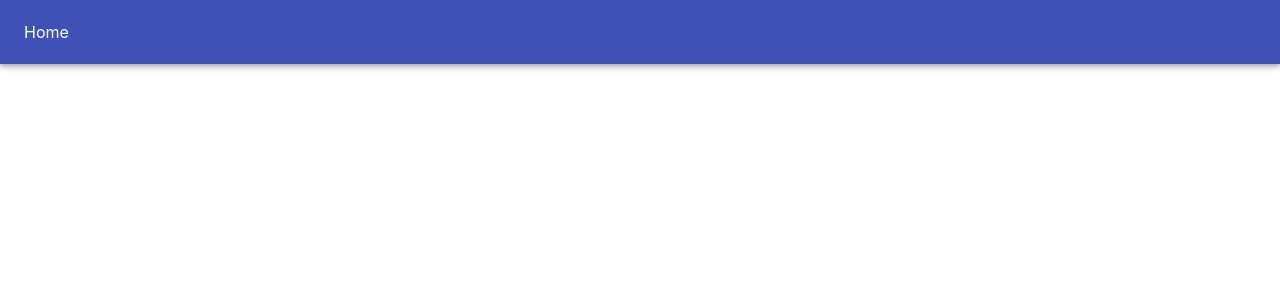
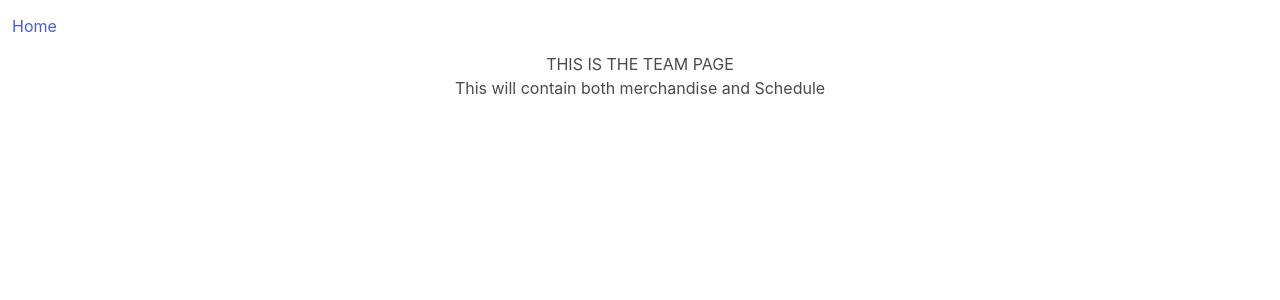
Before and after one commit to dipoosinubi/project4, a React (Create React App) app in the folder client/: page /merchandise/1 in a window 1280 px wide. Shown: the top 300 px of the page. Built offline with nearby package versions, Linux system fonts and the light colour scheme.

Commit message:
created team page component

```diff
--- a/client/src/App.js
+++ b/client/src/App.js
@@ -1,8 +1,9 @@
 import React from 'react';
 import {BrowserRouter as Router, Switch, Route } from 'react-router-dom';
 import NavBar from './components/NavBar.js'
+import HomePage from './components/HomePage.js'
+import TeamPage from './components/TeamPage.js'
 import './App.css';
-import HomePage from './components/HomePage.js'
 
 function App() {
   return (
@@ -11,6 +12,7 @@ function App() {
       <Router>
         <Switch>
           <Route exact path="/" component={HomePage} />
+          <Route path="/merchandise/:id" component={TeamPage} />
         </Switch>
       </Router>
     </div>
--- a/client/src/components/HomePage.js
+++ b/client/src/components/HomePage.js
@@ -94,7 +94,7 @@ export default class HomePage extends React.Component {
                     <ul>
                         {this.state.teams.map(team => (
                             <li>
-                                <Link>
+                                <Link to='/merchandise/:id'>
                                     {team.name}
                                 </Link>
                             </li>
--- a/client/src/components/NavBar.js
+++ b/client/src/components/NavBar.js
@@ -1,20 +1,18 @@
 import React from 'react';
-import { Link } from 'react-router-dom'
-import AppBar from '@material-ui/core/AppBar'
-import Toolbar from '@material-ui/core/Toolbar'
-import Typography from '@material-ui/core/Typography'
+
 
 const NavBar = () => {
     return (
-        <div>
-            <AppBar position='static'>
-                <Toolbar>
-                    <Typography variant="title" color="inherit">
-                        Home
-                    </Typography>
-                </Toolbar>
-            </AppBar>
+        <nav class="navbar" role="navigation" aria-label="main navigation">
+        <div class="navbar-brand">
+          <a class="navbar-item" href="/" >Home</a>
+          <a role="button" class="navbar-burger" aria-label="menu" aria-expanded="false">
+            <span aria-hidden="true"></span>
+            <span aria-hidden="true"></span>
+            <span aria-hidden="true"></span>
+          </a>
         </div>
+      </nav>
     )
 }
 
--- /dev/null
+++ b/client/src/components/TeamPage.js
@@ -0,0 +1,12 @@
+import React, { Component } from 'react';
+
+export default class TeamPage extends React.Component {
+    render () {
+        return (
+            <div>
+                <h1>THIS IS THE TEAM PAGE</h1>
+              <p>This will contain both merchandise and Schedule</p>
+            </div>
+        )
+    }
+}
```
Also changed, not shown: 1 other file (tests, documents, lock files or other folders).
